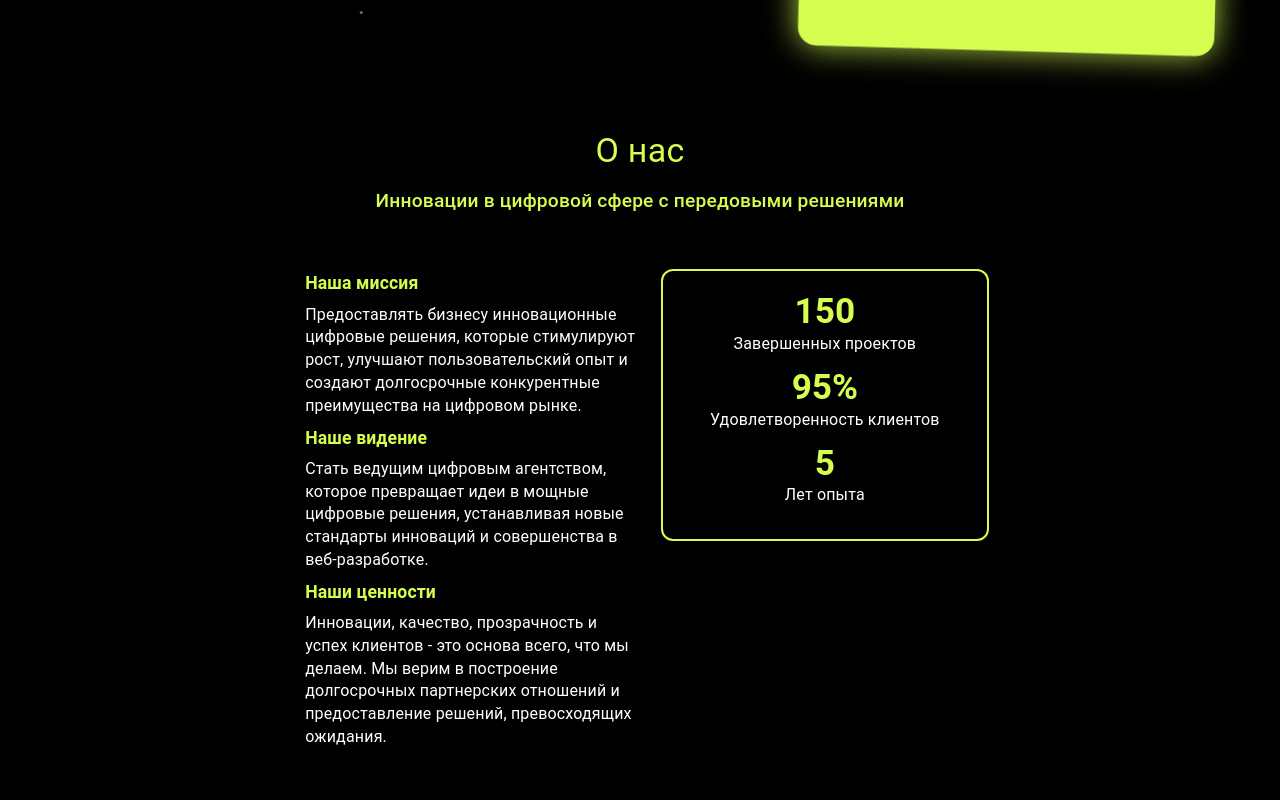
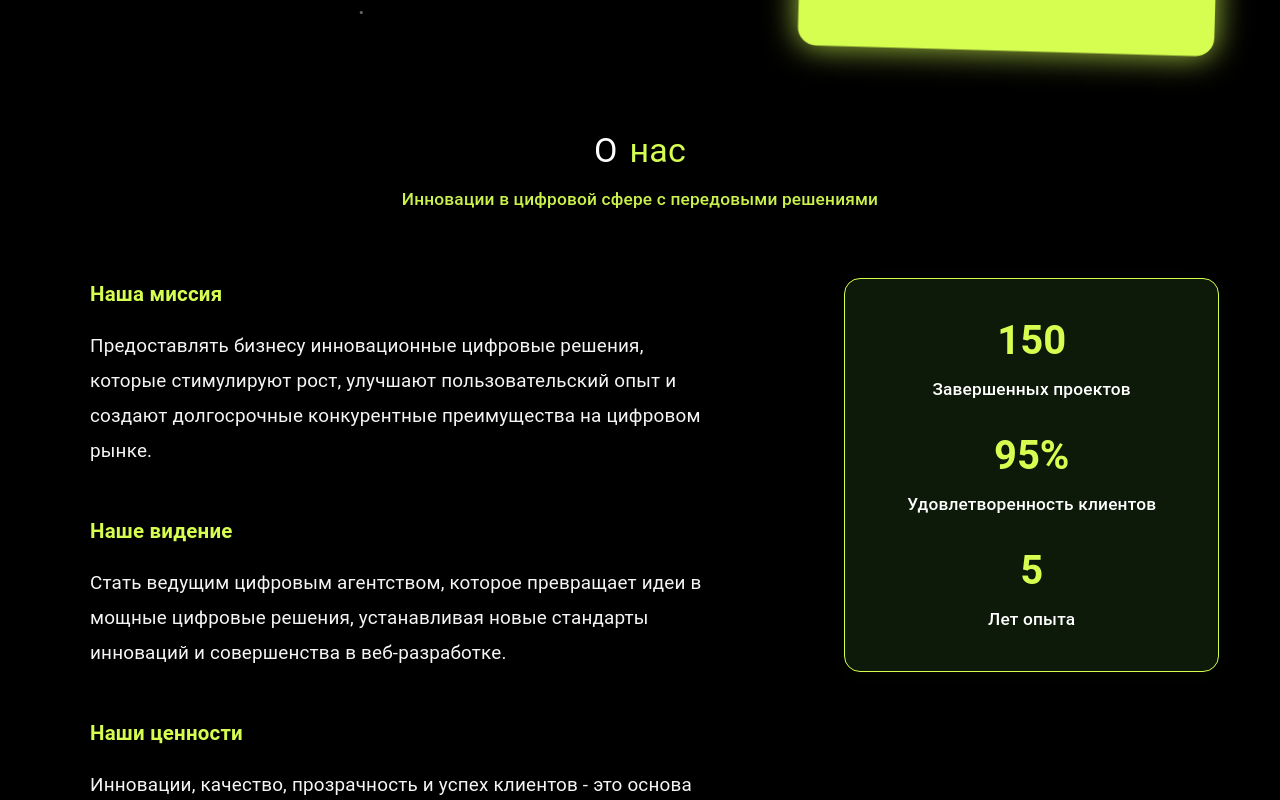
Before and after one commit to FlamingoKi/JGETit-site, a React (Vite) app: page / in a window 1280 px wide. Shown: the part 780-1580 px from the top of the page. Built offline with nearby package versions, Linux system fonts and the light colour scheme.

Commit message:
правки секции 2

```diff
--- a/src/components/sections/About.css
+++ b/src/components/sections/About.css
@@ -2,42 +2,81 @@
   text-align: center;
   color: #D6FE51;
 }
+.about-title {
+  font-size: 2.7rem;
+  font-weight: 900;
+  text-align: center;
+  margin-bottom: 0;
+  letter-spacing: -0.02em;
+  line-height: 1.1;
+  display: flex;
+  justify-content: center;
+  align-items: baseline;
+  gap: 0.2em;
+}
+.about-title-white {
+  color: #fff;
+}
+.about-title-green {
+  color: #D6FE51;
+  margin-left: 0.15em;
+}
 #about .about-subtitle {
   text-align: center;
-  font-size: 1.2rem;
+  font-size: 1.08rem;
   font-weight: 500;
   margin-bottom: 32px;
   color: #D6FE51;
+  letter-spacing: 0.01em;
+  opacity: 0.95;
 }
 #about .about-row {
   display: flex;
-  gap: 32px;
+  gap: 150px; /* увеличено расстояние между текстом и формой */
   justify-content: center;
   align-items: flex-start;
   flex-wrap: wrap;
-  max-width: 900px;
+  max-width: 1100px;
   margin: 0 auto;
-  padding: 20px 0;
+  padding: 32px 0 20px 0;
 }
 #about .about-left {
-  flex: 1;
-  min-width: 260px;
-  max-width: 380px;
+  flex: 2;
+  min-width: 320px;
+  max-width: 700px; /* еще шире */
+  display: flex;
+  flex-direction: column;
+  gap: 40px; /* увеличено расстояние между блоками */
+}
+#about .about-block {
+  /* убран фон, обводка, тень */
+  background: none;
+  border-radius: 0;
+  padding: 0 0 0 0;
+  box-shadow: none;
+  border: none;
+  margin-bottom: 0;
+  width: 100%;
 }
 #about .about-block-title {
-  font-size: 1.1rem;
+  font-size: 1.28rem;
   font-weight: bold;
-  margin-bottom: 6px;
+  margin-bottom: 18px; /* увеличено */
   color: #D6FE51;
+  letter-spacing: 0.01em;
 }
 #about .about-block-text {
-  font-size: 1rem;
+  font-size: 1.18rem;
   color: #fff;
+  line-height: 1.85; /* еще больше */
+  letter-spacing: 0.01em;
+  opacity: 0.96;
+  max-width: 680px; /* еще шире */
 }
 #about .about-right {
   flex: 1;
-  min-width: 200px;
-  max-width: 300px;
+  min-width: 220px;
+  max-width: 320px;
   display: flex;
   flex-direction: column;
   gap: 20px;
@@ -45,23 +84,45 @@
   justify-content: center;
 }
 #about .about-stats {
-  background: #000;
-  border-radius: 12px;
-  padding: 20px 12px;
+  background: #0d1a0a;
+  border-radius: 16px;
+  padding: 40px 28px;
   width: 100%;
   display: flex;
   flex-direction: column;
   align-items: center;
-  box-shadow: 0 2px 8px #0001;
-  border: 2px solid #D6FE51;
+  box-shadow: 0 2px 16px #0d1a0a55;
+  border: 1px solid #D6FE51; /* стало тоньше */
 }
 #about .about-stats-number {
-  font-size: 2.2rem;
+  font-size: 2.5rem; /* чуть меньше */
   font-weight: bold;
   color: #D6FE51;
+  margin-bottom: 14px;
+  line-height: 1.1;
 }
 #about .about-stats-label {
-  font-size: 1rem;
+  font-size: 1.08rem; /* чуть меньше */
   color: #fff;
-  margin-bottom: 12px;
+  margin-bottom: 32px;
+  font-weight: 500;
+  letter-spacing: 0.01em;
 }
+#about .about-stats-label:last-child {
+  margin-bottom: 0;
+}
+@media (max-width: 900px) {
+  .about-row {
+    flex-direction: column;
+    gap: 32px;
+    max-width: 100%;
+    padding: 18px 0;
+  }
+  .about-left, .about-right {
+    max-width: 100%;
+    min-width: 0;
+  }
+  .about-block {
+    padding: 0;
+  }
+}
--- a/src/components/sections/About.jsx
+++ b/src/components/sections/About.jsx
@@ -5,15 +5,16 @@ import "./About.css";
 export default function About() {
   return (
     <section id="about">
-      <Typography variant="h4" align="center" gutterBottom>
-        О нас
+      <Typography variant="h4" align="center" gutterBottom className="about-title">
+        <span className="about-title-white">О</span>
+        <span className="about-title-green">нас</span>
       </Typography>
       <Typography variant="subtitle1" align="center" className="about-subtitle" gutterBottom>
         Инновации в цифровой сфере с передовыми решениями
       </Typography>
       <div className="about-row">
         <div className="about-left">
-          <div className="about-block" >
+          <div className="about-block">
             <Typography variant="h6" className="about-block-title" gutterBottom>
               Наша миссия
             </Typography>
```
